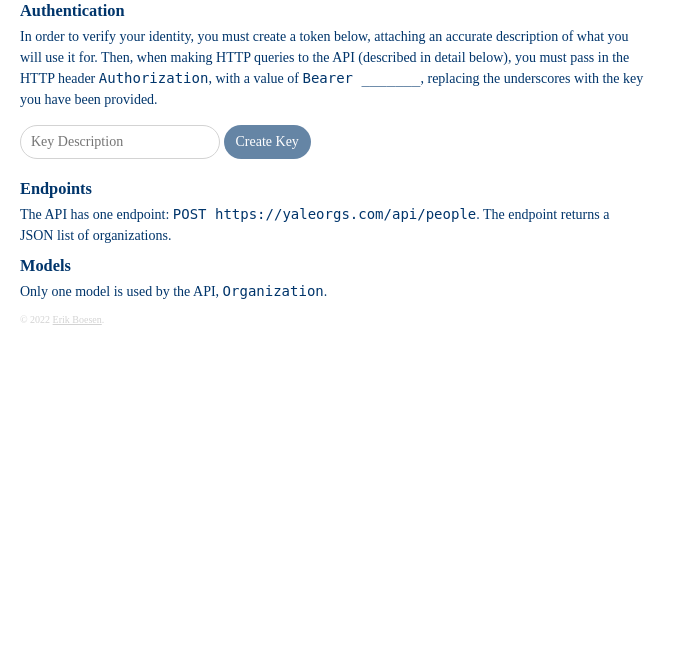
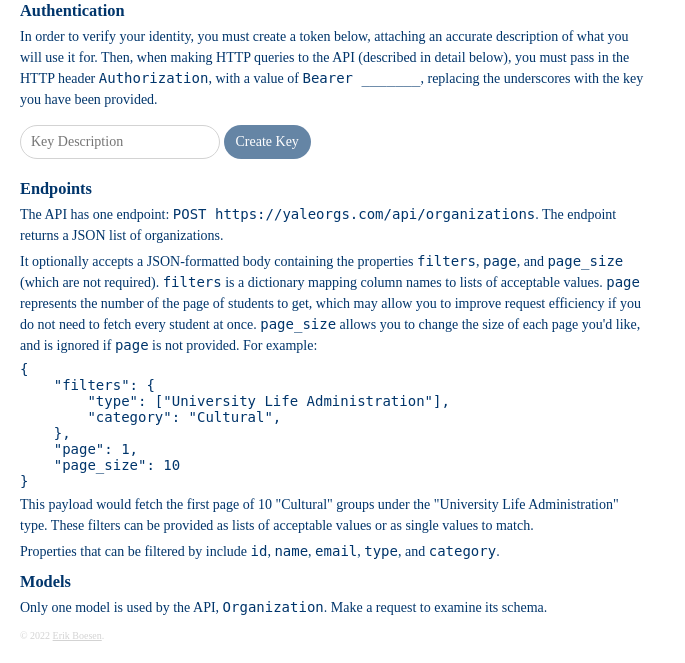
Before and after one commit to ErikBoesen/YaleOrgs, a Flask app: template app/templates/index.html in a window 1280 px wide. Shown: the part 183-846 px from the top of the page, without its empty margins (0-685 px from the left). Before the commit the page ends 508 px from the top, so only its background shows below. Run offline with Flask 2, Linux system fonts and the light colour scheme; the template is opened without the code that fills it, so the values that code supplies are empty; some web fonts are replaced.

Commit message:
Add accurate documentation

```diff
--- a/app/api.py
+++ b/app/api.py
@@ -59,12 +59,9 @@
 
 @api_bp.route('/organizations', methods=['POST'])
 def api_people():
-    print('Fetching organizations.')
     try:
         criteria = request.get_json() or {}
     except:
         criteria = {}
-    print('Searching by criteria ' + str(criteria))
     organizations = Organization.search(criteria)
-    print(organizations)
     return to_json(organizations)
--- a/app/models.py
+++ b/app/models.py
@@ -84,7 +84,7 @@
         'id', 'name', 'email',
     )
     __filterable__ = (
-        'address', 'type', 'category',
+        'type', 'category',
     )
     __serializable__ = (
         'id', 'name', 'email', 'type', 'category', 'address', 'benefits', 'goals', 'constitution',
--- a/app/templates/index.html
+++ b/app/templates/index.html
@@ -24,30 +24,21 @@
     </div>
 </div>
 <h3>Endpoints</h3>
-<p>The API has one endpoint: <code>POST https://yaleorgs.com/api/people</code>. The endpoint returns a JSON list of organizations.</p>
-<!--It accepts a JSON-formatted body containing the properties <code>query</code>, <code>filters</code>, <code>page</code>, and <code>page_size</code> (which may all be omitted). <code>query</code> represents an arbitrary string to search by, which will search across most fields of student data. <code>filters</code> is a dictionary mapping column names to lists of acceptable values. <code>page</code> represents the number of the page of students to get, which may allow you to improve request efficiency if you do not need to fetch every student at once. <code>page_size</code> allows you to change the size of each page you'd like, and is ignored if <code>page</code> is not provided. For example:</p>
+<p>The API has one endpoint: <code>POST https://yaleorgs.com/api/organizations</code>. The endpoint returns a JSON list of organizations.</p>
+<p>It optionally accepts a JSON-formatted body containing the properties <code>filters</code>, <code>page</code>, and <code>page_size</code> (which are not required). <code>filters</code> is a dictionary mapping column names to lists of acceptable values. <code>page</code> represents the number of the page of students to get, which may allow you to improve request efficiency if you do not need to fetch every student at once. <code>page_size</code> allows you to change the size of each page you'd like, and is ignored if <code>page</code> is not provided. For example:</p>
 <pre>
 {
-    "query": "Joe",
     "filters": {
-        "school_code": ["YC"],
-        "college": [
-            "Grace Hopper",
-            "Davenport"
-        ],
-        "year": [2023, 2024],
-        "floor": 3,
-        "leave": [true]
+        "type": ["University Life Administration"],
+        "category": "Cultural",
     },
     "page": 1,
     "page_size": 10
 }
 </pre>
-<p>This payload would fetch the first page of 10 students in Grace Hopper or Davenport college, in the classes of 2023 or 2024, who live on floor 3 of their residential building, are on a leave of absence, and have a name, address, or other property that contains the search term "Joe".</p>
-<p>Most properties can be filtered by, including <code>netid</code>, <code>upi</code>, <code>email</code>, <code>mailbox</code>, <code>phone</code>, <code>title</code>, <code>first_name</code>, <code>preferred_name</code>, <code>middle_name</code>, <code>last_name</code>, <code>suffix</code>, <code>pronoun</code>, <code>school_code</code>, <code>school</code>, <code>year</code>, <code>curriculum</code>, <code>college</code>, <code>college_code</code>, <code>leave</code>, <code>eli_whitney</code>, <code>birthday</code>, <code>residence</code>, <code>building_code</code>, <code>entryway</code>, <code>floor</code>, <code>suite</code>, <code>room</code>, <code>major</code>, <code>access_code</code>, <code>organization_code</code>, <code>organization</code>, <code>unit_class</code>, <code>unit_code</code>, <code>unit</code>, <code>office_building</code>, and <code>office_room</code>.</p>
-<p>Values for filters may be passed as lists of acceptable values, or as a single value.</p>
--->
+<p>This payload would fetch the first page of 10 "Cultural" groups under the "University Life Administration" type. These filters can be provided as lists of acceptable values or as single values to match.</p>
+<p>Properties that can be filtered by include <code>id</code>, <code>name</code>, <code>email</code>, <code>type</code>, and <code>category</code>.</p>
 <h3>Models</h3>
-<p>Only one model is used by the API, <code>Organization</code>.</p>
+<p>Only one model is used by the API, <code>Organization</code>. Make a request to examine its schema.</p>
 <script src="/static/js/keys.js"></script>
 {% endblock %}
```
